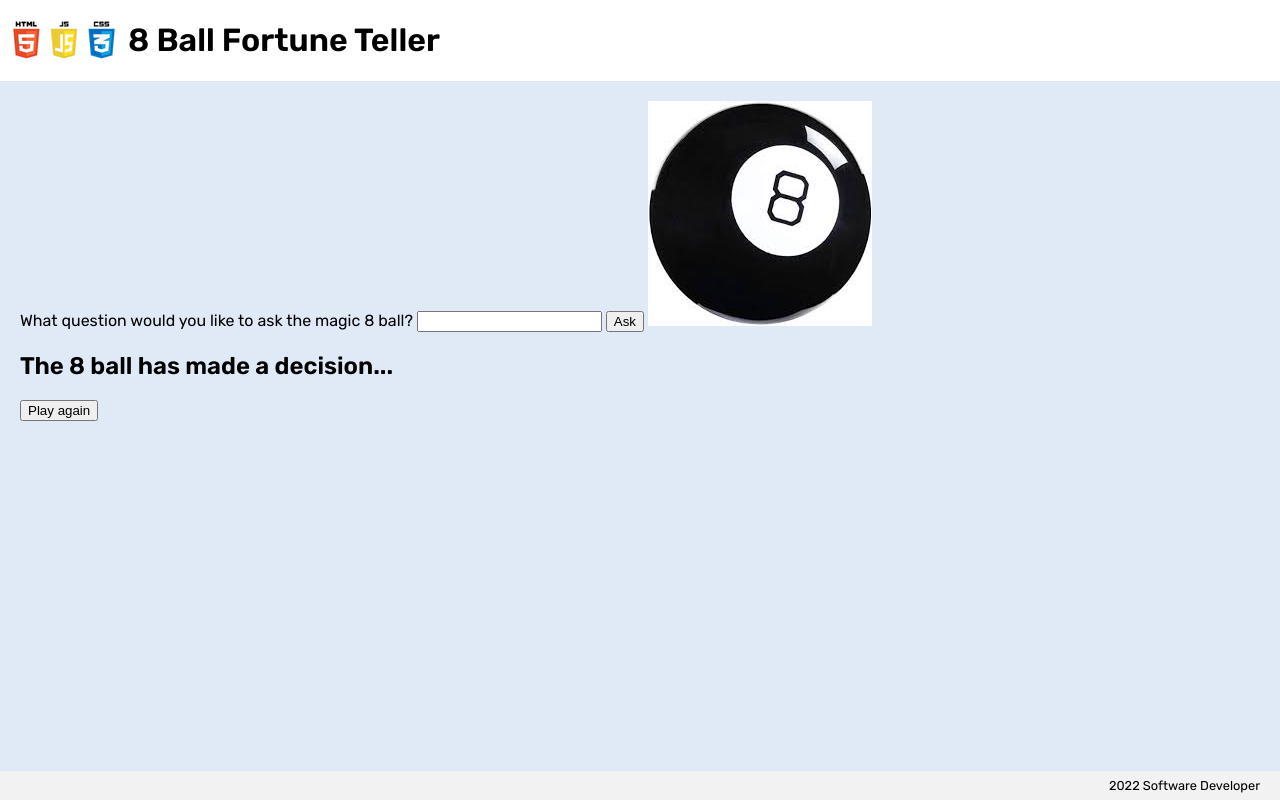
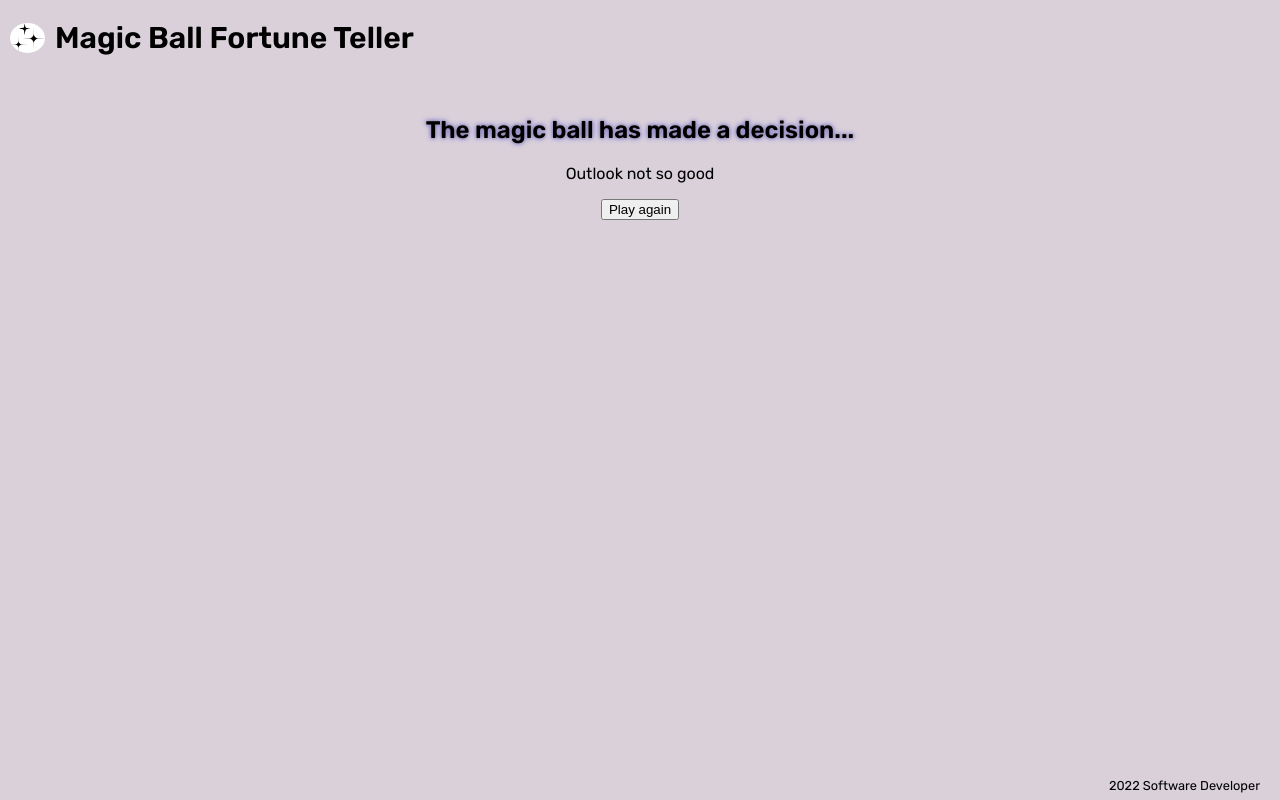
Before and after one commit to karlwernsman/Fortune-Teller, a plain HTML site: page index.html in a window 1280 px wide. Both pictures are taken after a click on the button "Ask". Drawn offline with Linux system fonts and the light colour scheme.

Commit message:
Added styling with images and CSS

```diff
--- a/app.js
+++ b/app.js
@@ -1,8 +1,38 @@
-// import functions and grab DOM elements
+const askButton = document.getElementById('ask-button');
+const playAgainButton = document.getElementById('play-again');
+const inputsParent = document.getElementById('inputs-parent');
+const fortuneParent = document.getElementById('fortune-parent');
+const fortuneDisplay = document.getElementById('fortune-response');
+const fortune = [
+    'Yes, definitely',
+    'It is certain',
+    'It is decidedly so',
+    'Without a doubt',
+    'You may rely on it',
+    'As I see it, yes',
+    'Most Likely',
+    'Outlook good',
+    'Signs point to yes',
+    'Reply hazy, try again',
+    'Ask again later',
+    'Better not tell you now',
+    'Cannot predict now',
+    'Concentrate and ask again',
+    'Don’t count on it',
+    'My reply is no',
+    'My sources say no',
+    'Outlook not so good',
+    'Very doubtful',
+];
 
-// let state
+askButton.addEventListener('click', () => {
+    const randomNumber = Math.floor(Math.random() * fortune.length);
+    fortuneDisplay.textContent = fortune[randomNumber];
+    inputsParent.classList.toggle('hide');
+    fortuneParent.classList.toggle('hide');
+});
 
-// set event listeners
-  // get user input
-  // use user input to update state
-  // update DOM to reflect the new state
+playAgainButton.addEventListener('click', () => {
+    inputsParent.classList.toggle('hide');
+    fortuneParent.classList.toggle('hide');
+});
--- a/index.html
+++ b/index.html
@@ -13,25 +13,25 @@
         />
         <link rel="stylesheet" href="/styles/reset.css" />
         <link rel="stylesheet" href="/styles/global.css" />
-        <title>8 Ball Fortune Teller</title>
+        <title>Magic Ball Fortune Teller</title>
     </head>
 
     <body>
         <header>
-            <img src="/assets/html_css_js.png" />
-            <h1>8 Ball Fortune Teller</h1>
+            <img src="./assets/stars.png" id="star" />
+            <h1>Magic Ball Fortune Teller</h1>
         </header>
 
         <main>
             <div id="inputs-parent">
-                What question would you like to ask the magic 8 ball?
+                <h2>What question would you like to ask the magic ball?</h2>
                 <input type="text" name="user-question" id="user-question" />
                 <button id="ask-button">Ask</button>
-                <img src="./assets/8 ball.jpeg" alt="8 ball" />
+                <img src="./assets/magicball.png" alt="magic ball" id="magic-ball" />
             </div>
-            <div id="fortune-parent">
-                <h2>The 8 ball has made a decision...</h2>
-                <p></p>
+            <div id="fortune-parent" class="hide">
+                <h2>The magic ball has made a decision...</h2>
+                <p id="fortune-response"></p>
                 <button id="play-again">Play again</button>
             </div>
         </main>
--- a/styles/global.css
+++ b/styles/global.css
@@ -1,7 +1,11 @@
 :root {
-    --background: rgb(224, 234, 247);
-    --header-background: white;
-    --footer-background: rgb(243, 242, 242);
+    --background: rgb(217, 208, 218);
+    --header-background: rgb(217, 208, 218);
+    --footer-background: rgb(217, 208, 218);
+}
+
+* {
+    font: monaco;
 }
 
 body {
@@ -18,6 +22,7 @@ header {
     display: flex;
     align-items: center;
     background-color: var(--header-background);
+    font-size: 15px;
 }
 
 main {
@@ -28,8 +33,39 @@ footer {
     position: sticky;
     bottom: 0;
     padding: 7px 20px;
-    font-size: .8em;
+    font-size: 0.8em;
     display: flex;
     justify-content: flex-end;
     background-color: var(--footer-background);
 }
+
+.hide {
+    display: none;
+}
+
+#magic-ball {
+    border-radius: 50%;
+    display: block;
+    margin-left: auto;
+    margin-right: auto;
+    width: 60%;
+    padding: 20px;
+}
+
+#star {
+    height: 50px;
+    border-radius: 50%;
+    padding: 10px;
+}
+
+#inputs-parent {
+    text-align: center;
+}
+
+#fortune-parent {
+    text-align: center;
+}
+
+h2 {
+    text-shadow: 0 0 3px #a99999, 0 0 5px #5252df;
+}
```
Also changed, not shown: assets/8 ball.jpeg (deleted), assets/html_css_js.png (deleted), assets/magicball.png (added), assets/magicball3.jpeg (added), assets/stars.png (added).
